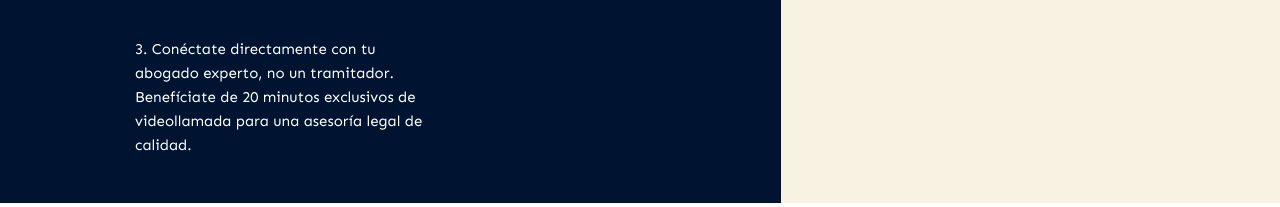
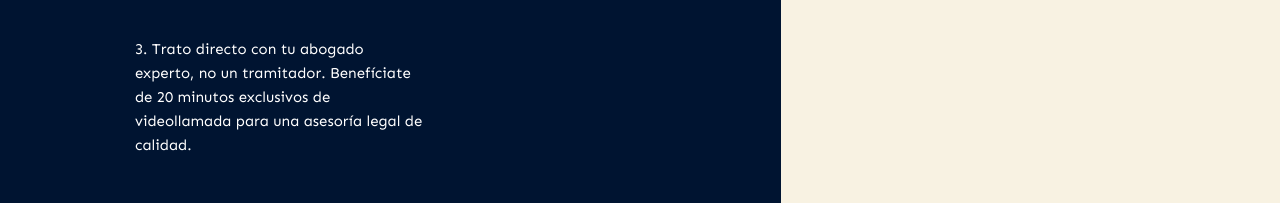
Before and after one commit to Darwin12jj/Alexander_Sierra_page, a plain HTML site: page index.html in a window 1280 px wide. Shown: the part 825-1032 px from the top of the page. Drawn offline with nearby package versions, Linux system fonts and the light colour scheme; files whose address does not match are found by name.

Commit message:
se modifica el texto del beneficio numero 3

```diff
--- a/index.html
+++ b/index.html
@@ -67,7 +67,7 @@
                           </li>
                           <li class="group-item">
                             <p>
-                              3. Conéctate directamente con tu abogado experto, no un tramitador. Benefíciate de 20 minutos exclusivos de videollamada para una asesoría legal de calidad.
+                              3. Trato directo con tu abogado experto, no un tramitador. Benefíciate de 20 minutos exclusivos de videollamada para una asesoría legal de calidad.
                             </p>
                           </li>
                         </ol>
```
